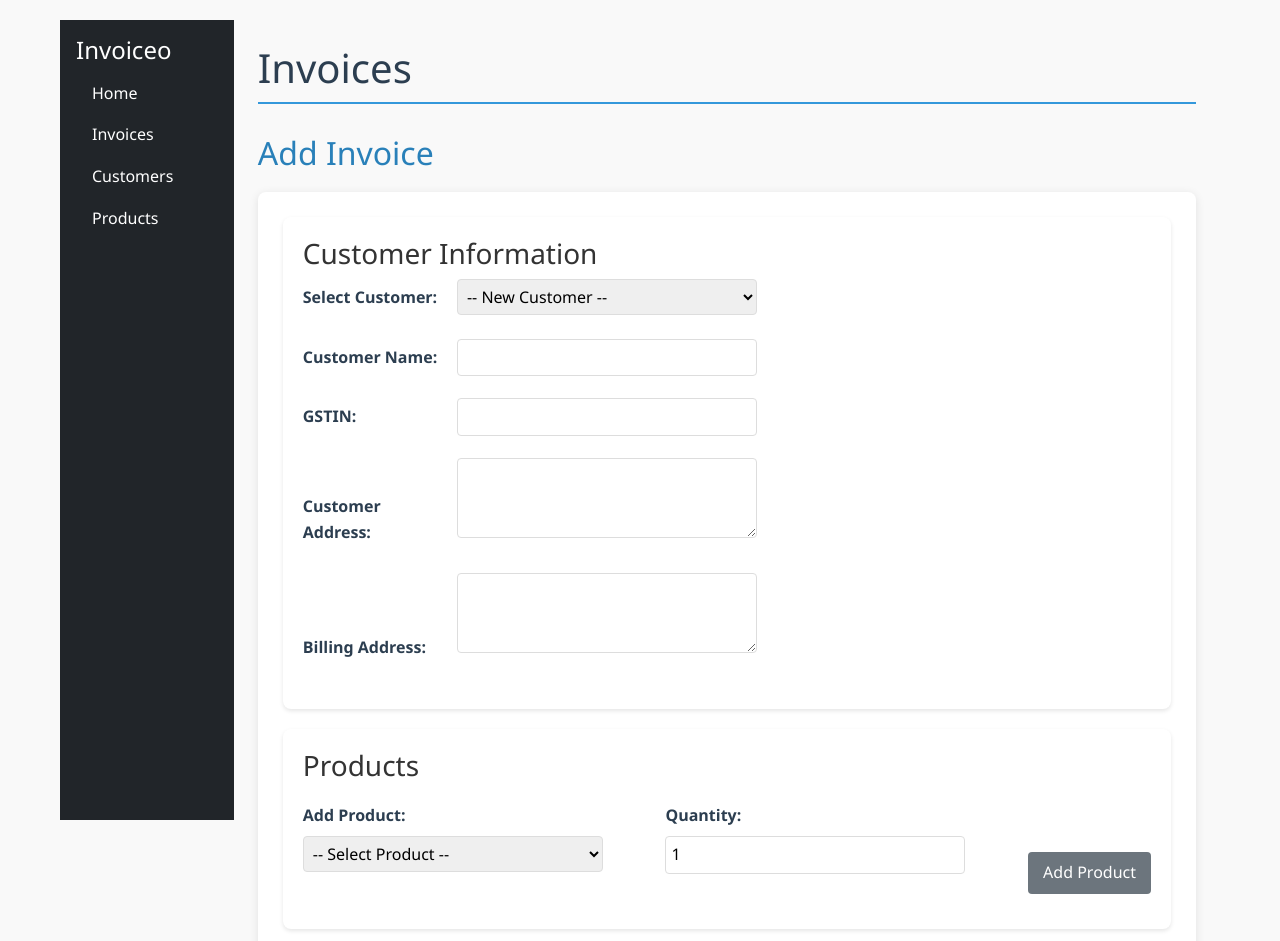
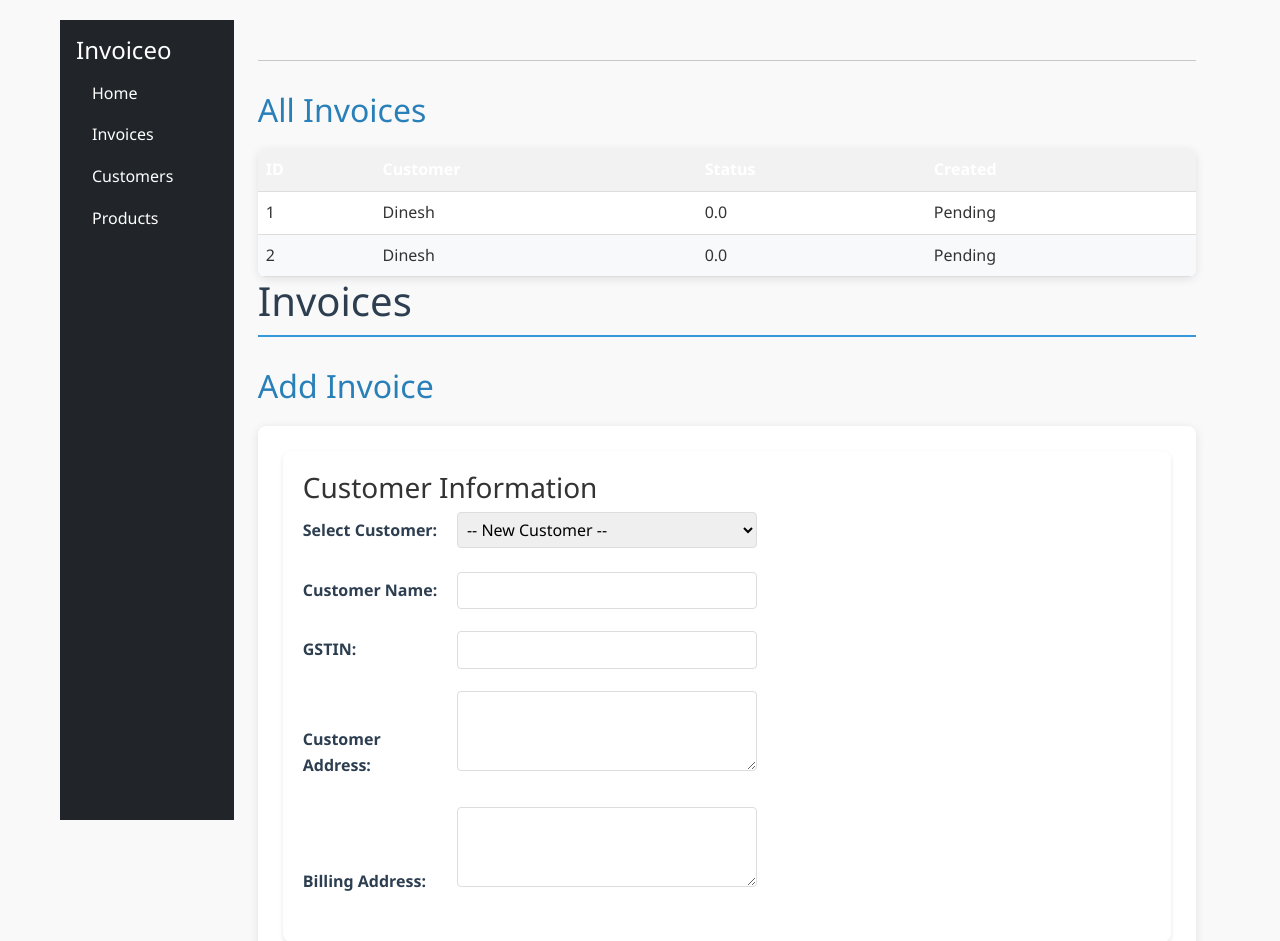
Before and after one commit to 7account13/invoiceo, a Flask app: page /invoices in a window 1280 px wide. Shown: the top 941 px of the page. Run offline with Flask 2, Linux system fonts and the light colour scheme; data comes from the database, SQL or seed files in the repository.

Commit message:
displaying invoices in the page

```diff
--- a/templates/invoices.html
+++ b/templates/invoices.html
@@ -1,6 +1,40 @@
 {% extends 'base.html' %}
 
 {% block content %}
+
+<hr>
+<h2>All Invoices</h2>
+
+{% if invoices %}
+<table>
+    <thead>
+        <tr>
+            <th>ID</th>
+            <th>Customer</th>
+            <th>Status</th>
+            <th>Created</th>
+            <!-- Add more columns as needed -->
+        </tr>
+    </thead>
+    <tbody>
+
+
+
+    {% for invoice in invoices %}
+   <tr>
+     <td>{{ invoice.id }}</td>
+     <td>{{ invoice.customer_name }}</td>
+     <td>{{ invoice.amount }}</td>
+     <td>{{ invoice.status }}</td>
+   </tr>
+{% endfor %}
+    </tbody>
+</table>
+{% else %}
+<p>No invoices found.</p>
+{% endif %}
+
+
 <h1>Invoices</h1>
 <link rel="stylesheet" href="{{ url_for('static', filename='invoice.css') }}">
 
```
